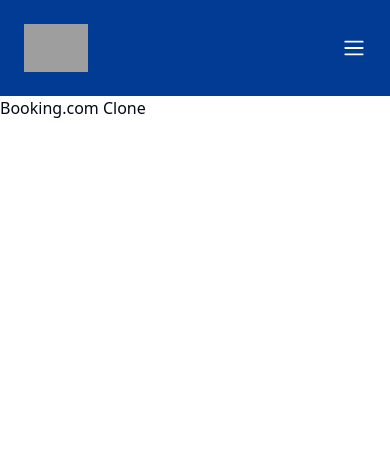
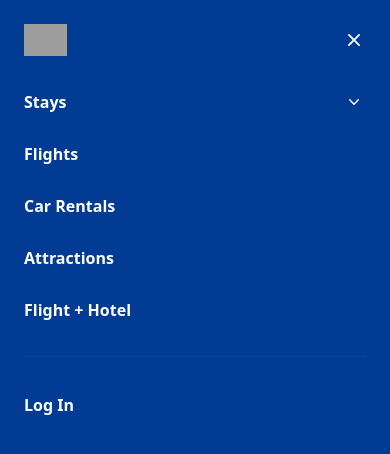
Before and after one commit to dilhansiriwardhana/booking.com, a Next.js app: page / in a window 390 px wide. Both pictures are taken after a click on the button "Open main menu". Shown: the top 454 px of the page. Built offline with nearby package versions, Linux system fonts and the light colour scheme; grey boxes are pictures that could not be loaded.

Commit message:
header completed burger menu added too

```diff
--- a/components/Header.tsx
+++ b/components/Header.tsx
@@ -8,11 +8,13 @@ import {
   PhoneIcon,
   PlayCircleIcon,
   ChatBubbleLeftIcon,
+  XMarkIcon,
 } from "@heroicons/react/20/solid";
 
 import Link from "next/link";
 import { useState, Fragment } from "react";
 import { Dialog, Disclosure, Popover, Transition } from "@headlessui/react";
+import { cn } from "@/lib/utils";
 
 const products = [
   {
@@ -155,6 +157,107 @@ function Header() {
           </a>
         </div>
       </nav>
+
+      <Dialog
+        as="div"
+        className="lg:hidden"
+        open={mobileMenuOpen}
+        onClose={setMobileMenuOpen}
+      >
+        <div className="fixed inset-0 z-10" />
+
+        <Dialog.Panel className="fixed inset-y-0 right-0 z-10 w-full overflow-y-auto bg-[#013B94] px-6 py-6 sm:max-w-sm sm:ring-1 sm:ring-gray-900/10 ">
+          <div className="flex items-center justify-between">
+            <a href="#" className="-m-1.5 p-1.5">
+              <span className="sr-only">Booking.com</span>
+              <img
+                src="https://static1.squarespace.com/static/5bde0f00c3c16aa95581e2e2/62b4cb1add9d257dd43bb03d/62b653fedc7c895918d19b24/1656116254983/booking+logo+white.png?format=1500w"
+                alt=""
+                className="h-8 w-auto"
+              />
+            </a>
+            <button
+              type="button"
+              className="-m-2.5 rounded-md p-2.5 text-white"
+              onClick={() => setMobileMenuOpen(false)}
+            >
+              <span className="sr-only">Close Menu</span>
+              <XMarkIcon className="h-6 w-6 " aria-hidden="true" />
+            </button>
+          </div>
+
+          <div className="mt-6 flow-root">
+            <div className="-my-6 divide-y divide-gray-500/10">
+              <div className="space-y-2 py-6">
+                <Disclosure as="div" className="-mx-3">
+                  {({ open }) => (
+                    <>
+                      <Disclosure.Button className="flex w-full items-center justify-between rounded-lg py-2 pl-3 pr-3.5 text-base font-semibold leading-7 text-white hover:big-blue-800">
+                        {" "}
+                        Stays
+                        <ChevronDownIcon
+                          className={cn(
+                            open ? "rotate-180 " : "",
+                            "h-5 w-5 flex-none"
+                          )}
+                          aria-hidden="true"
+                        />
+                      </Disclosure.Button>
+                      <Disclosure.Panel className="mt-2 space-y-2">
+                        {[...products, ...callsToAction].map((item) => (
+                          <Disclosure.Button
+                            key={item.name}
+                            as="a"
+                            href={item.href}
+                            className="block rounded-lg py-2 pl-6 pr-3 text-sm font-semibold leading-7 text-white hover:bg-blue-800"
+                          >
+                            {item.name}
+                          </Disclosure.Button>
+                        ))}
+                      </Disclosure.Panel>
+                    </>
+                  )}
+                </Disclosure>
+
+                <a
+                  href="#"
+                  className="-mx-3 block rounded-lg px-3 py-2 text-base font-semibold leading-7 text-white hover:bg-blue-800"
+                >
+                  Flights
+                </a>
+                <a
+                  href="#"
+                  className="-mx-3 block rounded-lg px-3 py-2 text-base font-semibold leading-7 text-white hover:bg-blue-800"
+                >
+                  Car Rentals
+                </a>
+                <a
+                  href="#"
+                  className="-mx-3 block rounded-lg px-3 py-2 text-base font-semibold leading-7 text-white hover:bg-blue-800"
+                >
+                  Attractions
+                </a>
+                <a
+                  href="#"
+                  className="-mx-3 block rounded-lg px-3 py-2 text-base font-semibold leading-7 text-white hover:bg-blue-800"
+                >
+                  Flight + Hotel
+                </a>
+              </div>
+
+              <div className="py-6">
+                <a
+                  href="#"
+                  className="-mx-3 block rounded-lg px-3 py-2.5 text-base font-semibold leading-7 text-white hovering:bg-blue-800"
+                >
+                  {" "}
+                  Log In
+                </a>
+              </div>
+            </div>
+          </div>
+        </Dialog.Panel>
+      </Dialog>
     </header>
   );
 }
--- /dev/null
+++ b/components/ui/dialog.tsx
@@ -0,0 +1,122 @@
+"use client"
+
+import * as React from "react"
+import * as DialogPrimitive from "@radix-ui/react-dialog"
+import { X } from "lucide-react"
+
+import { cn } from "@/lib/utils"
+
+const Dialog = DialogPrimitive.Root
+
+const DialogTrigger = DialogPrimitive.Trigger
+
+const DialogPortal = DialogPrimitive.Portal
+
+const DialogClose = DialogPrimitive.Close
+
+const DialogOverlay = React.forwardRef<
+  React.ElementRef<typeof DialogPrimitive.Overlay>,
+  React.ComponentPropsWithoutRef<typeof DialogPrimitive.Overlay>
+>(({ className, ...props }, ref) => (
+  <DialogPrimitive.Overlay
+    ref={ref}
+    className={cn(
+      "fixed inset-0 z-50 bg-background/80 backdrop-blur-sm data-[state=open]:animate-in data-[state=closed]:animate-out data-[state=closed]:fade-out-0 data-[state=open]:fade-in-0",
+      className
+    )}
+    {...props}
+  />
+))
+DialogOverlay.displayName = DialogPrimitive.Overlay.displayName
+
+const DialogContent = React.forwardRef<
+  React.ElementRef<typeof DialogPrimitive.Content>,
+  React.ComponentPropsWithoutRef<typeof DialogPrimitive.Content>
+>(({ className, children, ...props }, ref) => (
+  <DialogPortal>
+    <DialogOverlay />
+    <DialogPrimitive.Content
+      ref={ref}
+      className={cn(
+        "fixed left-[50%] top-[50%] z-50 grid w-full max-w-lg translate-x-[-50%] translate-y-[-50%] gap-4 border bg-background p-6 shadow-lg duration-200 data-[state=open]:animate-in data-[state=closed]:animate-out data-[state=closed]:fade-out-0 data-[state=open]:fade-in-0 data-[state=closed]:zoom-out-95 data-[state=open]:zoom-in-95 data-[state=closed]:slide-out-to-left-1/2 data-[state=closed]:slide-out-to-top-[48%] data-[state=open]:slide-in-from-left-1/2 data-[state=open]:slide-in-from-top-[48%] sm:rounded-lg",
+        className
+      )}
+      {...props}
+    >
+      {children}
+      <DialogPrimitive.Close className="absolute right-4 top-4 rounded-sm opacity-70 ring-offset-background transition-opacity hover:opacity-100 focus:outline-none focus:ring-2 focus:ring-ring focus:ring-offset-2 disabled:pointer-events-none data-[state=open]:bg-accent data-[state=open]:text-muted-foreground">
+        <X className="h-4 w-4" />
+        <span className="sr-only">Close</span>
+      </DialogPrimitive.Close>
+    </DialogPrimitive.Content>
+  </DialogPortal>
+))
+DialogContent.displayName = DialogPrimitive.Content.displayName
+
+const DialogHeader = ({
+  className,
+  ...props
+}: React.HTMLAttributes<HTMLDivElement>) => (
+  <div
+    className={cn(
+      "flex flex-col space-y-1.5 text-center sm:text-left",
+      className
+    )}
+    {...props}
+  />
+)
+DialogHeader.displayName = "DialogHeader"
+
+const DialogFooter = ({
+  className,
+  ...props
+}: React.HTMLAttributes<HTMLDivElement>) => (
+  <div
+    className={cn(
+      "flex flex-col-reverse sm:flex-row sm:justify-end sm:space-x-2",
+      className
+    )}
+    {...props}
+  />
+)
+DialogFooter.displayName = "DialogFooter"
+
+const DialogTitle = React.forwardRef<
+  React.ElementRef<typeof DialogPrimitive.Title>,
+  React.ComponentPropsWithoutRef<typeof DialogPrimitive.Title>
+>(({ className, ...props }, ref) => (
+  <DialogPrimitive.Title
+    ref={ref}
+    className={cn(
+      "text-lg font-semibold leading-none tracking-tight",
+      className
+    )}
+    {...props}
+  />
+))
+DialogTitle.displayName = DialogPrimitive.Title.displayName
+
+const DialogDescription = React.forwardRef<
+  React.ElementRef<typeof DialogPrimitive.Description>,
+  React.ComponentPropsWithoutRef<typeof DialogPrimitive.Description>
+>(({ className, ...props }, ref) => (
+  <DialogPrimitive.Description
+    ref={ref}
+    className={cn("text-sm text-muted-foreground", className)}
+    {...props}
+  />
+))
+DialogDescription.displayName = DialogPrimitive.Description.displayName
+
+export {
+  Dialog,
+  DialogPortal,
+  DialogOverlay,
+  DialogClose,
+  DialogTrigger,
+  DialogContent,
+  DialogHeader,
+  DialogFooter,
+  DialogTitle,
+  DialogDescription,
+}
--- a/package.json
+++ b/package.json
@@ -11,6 +11,7 @@
   "dependencies": {
     "@headlessui/react": "^1.7.17",
     "@heroicons/react": "^2.0.18",
+    "@radix-ui/react-dialog": "^1.0.5",
     "@radix-ui/react-popover": "^1.0.7",
     "class-variance-authority": "^0.7.0",
     "clsx": "^2.0.0",
```
Also changed, not shown: 1 other file (tests, documents, lock files or other folders).
